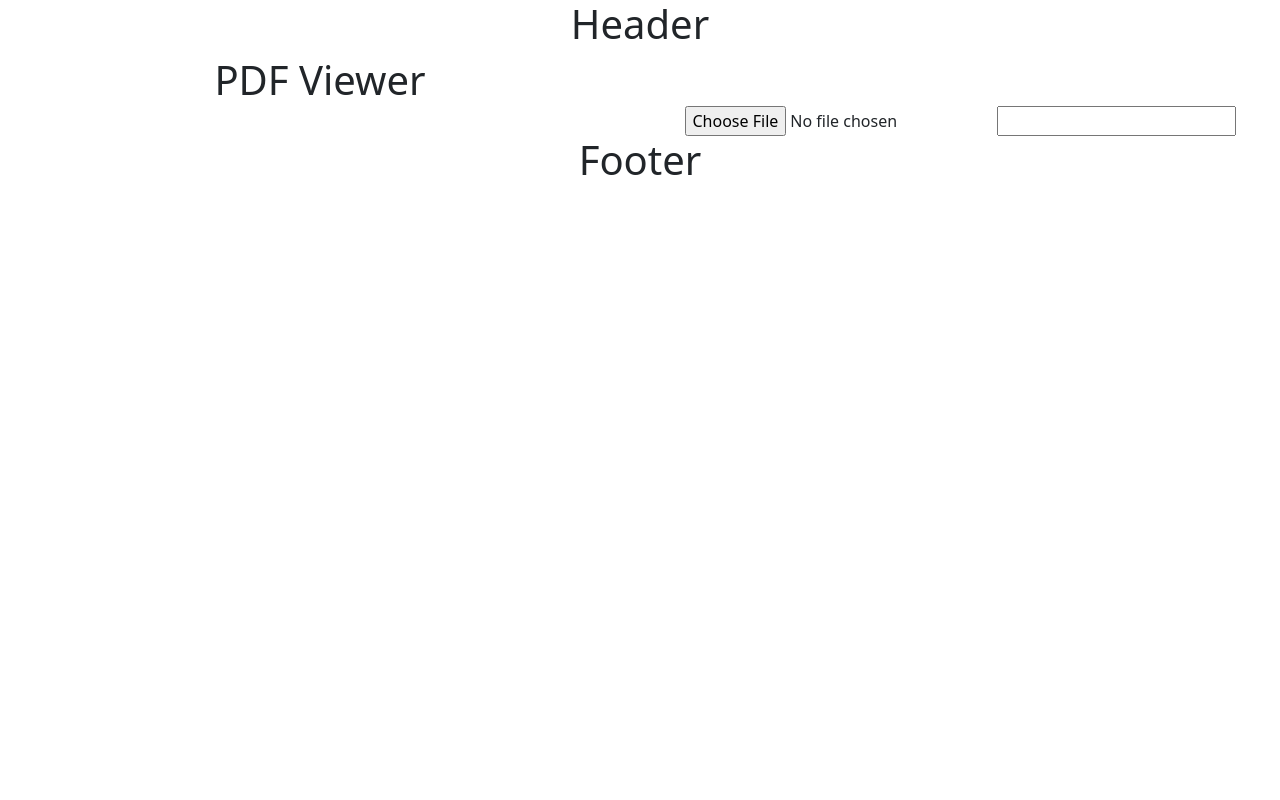
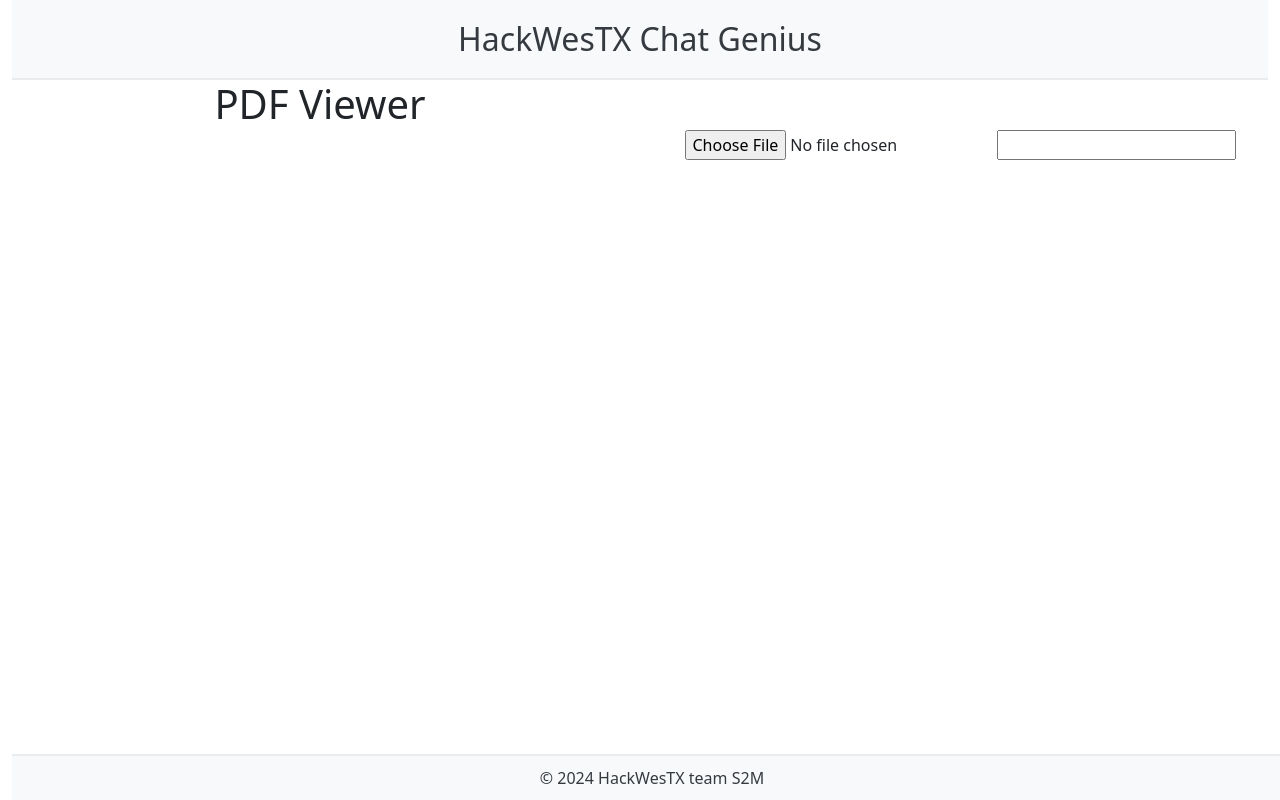
Before and after one commit to shrprabh/HackWES-PDFChatGenius, a React (Create React App) app in the folder pdf-chat-genius/: page / in a window 1280 px wide. Built offline with nearby package versions, Linux system fonts and the light colour scheme.

Commit message:
feat(css):added styled components

```diff
--- a/pdf-chat-genius/package.json
+++ b/pdf-chat-genius/package.json
@@ -16,6 +16,7 @@
     "react": "^18.3.1",
     "react-dom": "^18.3.1",
     "react-scripts": "5.0.1",
+    "styled-components": "^6.1.13",
     "typescript": "^4.9.5",
     "web-vitals": "^2.1.4"
   },
@@ -42,5 +43,8 @@
       "last 1 firefox version",
       "last 1 safari version"
     ]
+  },
+  "devDependencies": {
+    "@babel/plugin-proposal-private-property-in-object": "^7.21.11"
   }
 }
--- a/pdf-chat-genius/src/components/Footer.tsx
+++ b/pdf-chat-genius/src/components/Footer.tsx
@@ -1,3 +1,27 @@
+import styled from 'styled-components';
+
+const FooterContainer = styled.footer`
+  background-color: #f8f9fa;
+  padding: 10px;
+  text-align: center;
+  border-top: 2px solid #e9ecef;
+  position: fixed;
+  width: 100%;
+  bottom: 0;
+`;
+
+const FooterText = styled.p`
+  margin: 0;
+  font-size: 1rem;
+  color: #343a40;
+`;
+
 export const Footer = () => {
-    return(<h1>Footer</h1>)
-}
+  return (
+    <FooterContainer>
+      <FooterText>© 2024 HackWesTX team S2M</FooterText>
+    </FooterContainer>
+  );
+};
+
+export default Footer;
--- a/pdf-chat-genius/src/components/Header.tsx
+++ b/pdf-chat-genius/src/components/Header.tsx
@@ -1,3 +1,25 @@
+import React from 'react';
+import styled from 'styled-components';
+
+const HeaderContainer = styled.header`
+  background-color: #f8f9fa;
+  padding: 20px;
+  text-align: center;
+  border-bottom: 2px solid #e9ecef;
+`;
+
+const Title = styled.h1`
+  margin: 0;
+  font-size: 2rem;
+  color: #343a40;
+`;
+
 export const Header = () => {
-    return(<h1>Header</h1>)
-}
+  return (
+    <HeaderContainer>
+      <Title>HackWesTX Chat Genius</Title>
+    </HeaderContainer>
+  );
+};
+
+export default Header;
```
